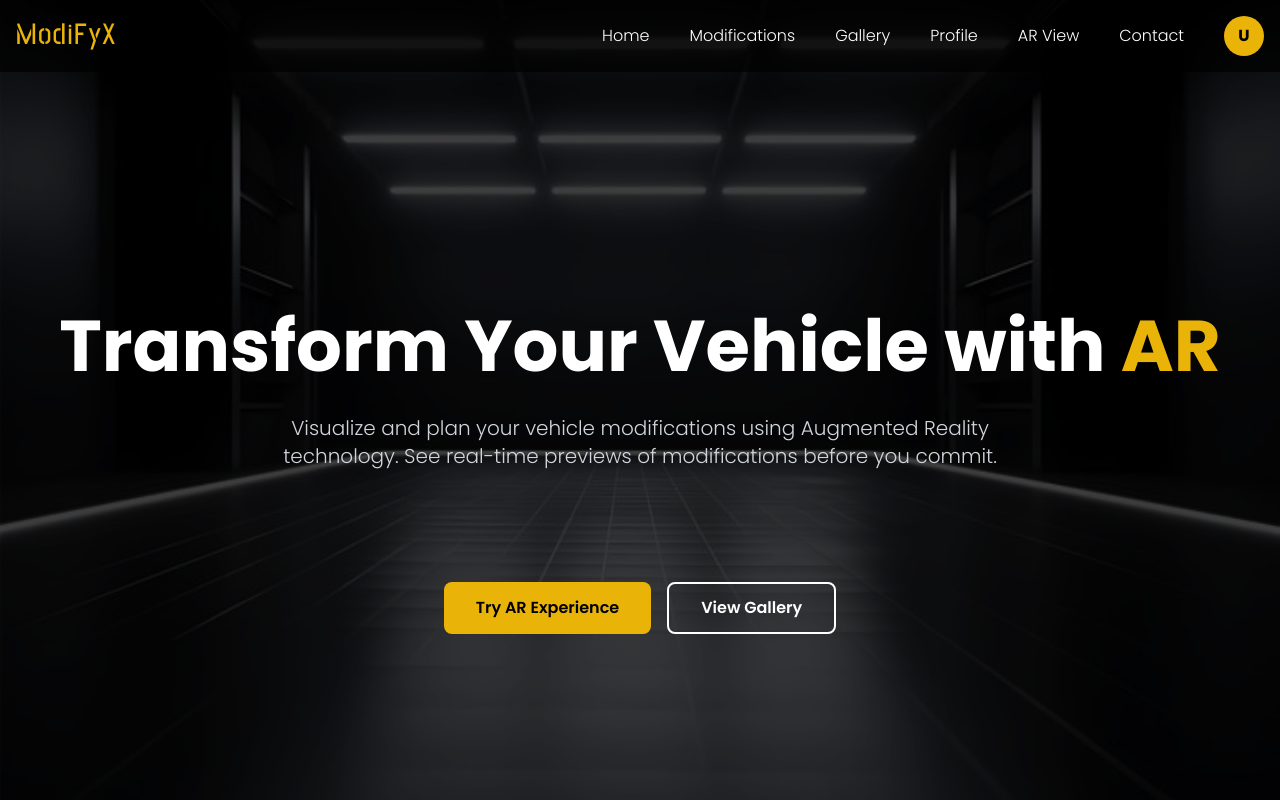
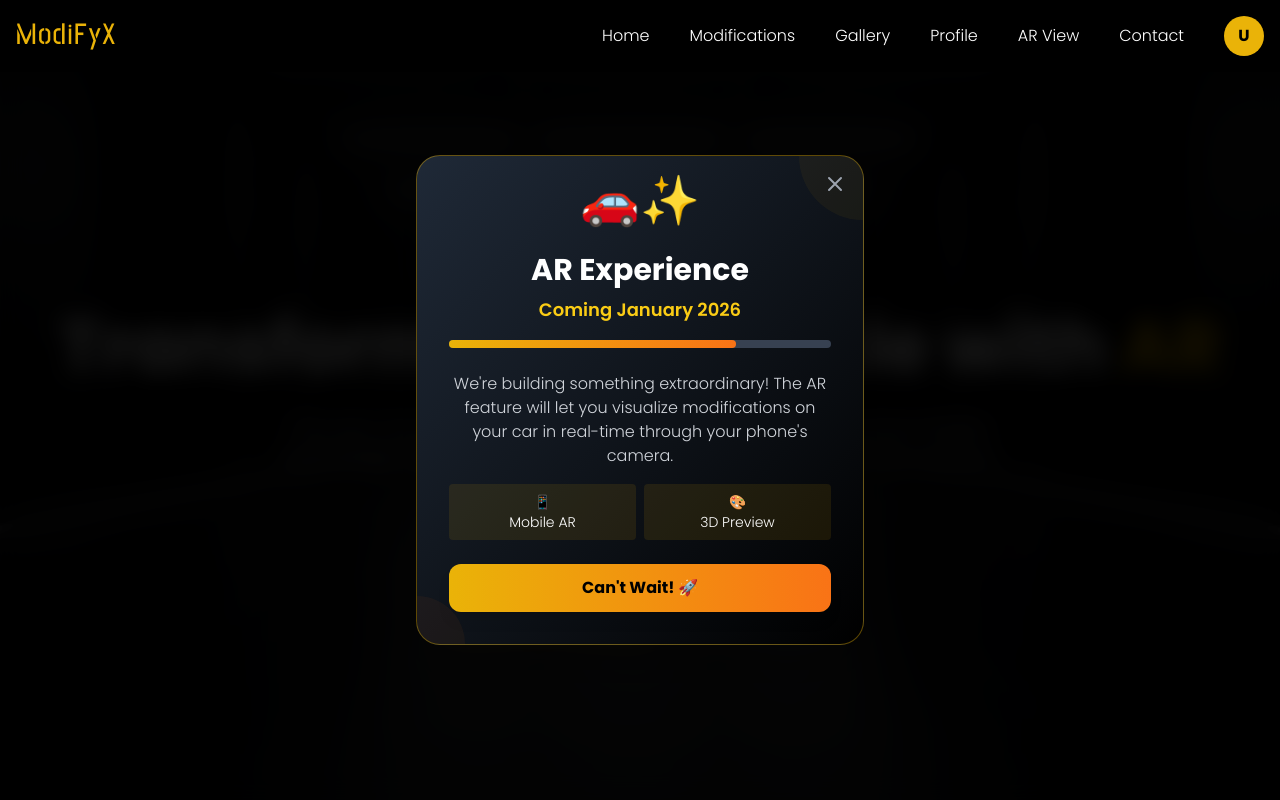
Before and after one commit to Dasindu02/ModiFyX--frontend, a React (Vite) app: page /Home in a window 1280 px wide. Both pictures are taken after a click on the button "Try AR Experience". Built offline with nearby package versions, Linux system fonts and the light colour scheme.

Commit message:
update the frontend with Try Experience

```diff
--- a/src/Pages/Homepage.tsx
+++ b/src/Pages/Homepage.tsx
@@ -13,6 +13,8 @@ const Home: React.FC = () => {
   const [user, setUser] = useState<User | null>(null);
   const navigate = useNavigate();
   const [moreOpen, setMoreOpen] = useState(false);
+  const [showPopup, setShowPopup] = useState(false);
+
 
   useEffect(() => {
   if (window.location.hash) {
@@ -56,6 +58,128 @@ useEffect(() => {
       }
     }
   }, []);
+
+
+  const triggerFireworks = () => {
+  const container = document.getElementById('fireworks-container');
+  if (!container) return;
+
+  container.innerHTML = '';
+
+  createFireworkWave(container, 60, 0); // First wave
+  setTimeout(() => createFireworkWave(container, 25, 500), 500); // Second wave
+  setTimeout(() => createFireworkWave(container, 30, 1000), 1000); // Third wave
+  setTimeout(() => createFireworkWave(container, 20, 1500), 1500); // Fourth wave
+  setTimeout(() => createFireworkWave(container, 15, 2000), 2000); // Final wave
+};
+
+const createFireworkWave = (container: HTMLElement, count: number, delay: number) => {
+  for (let i = 0; i < count; i++) {
+    setTimeout(() => {
+      createFirework(container);
+    }, delay + Math.random() * 800);
+  }
+};
+
+const createFirework = (container: HTMLElement) => {
+  const firework = document.createElement('div');
+  const colors = ['#FFD700', '#FFA500', '#FF6B00', '#FF4081', '#4CAF50', '#2196F3', '#9C27B0', '#00BCD4', '#8BC34A'];
+  const color = colors[Math.floor(Math.random() * colors.length)];
+
+  const left = 30 + Math.random() * 40;
+  const top = 20 + Math.random() * 60;
+
+  firework.style.cssText = `
+    position: absolute;
+    left: ${left}%;
+    top: ${top}%;
+    width: 8px;
+    height: 8px;
+    background: ${color};
+    border-radius: 50%;
+    pointer-events: none;
+    z-index: 9998;
+    box-shadow: 0 0 10px ${color}, 0 0 20px ${color};
+  `;
+
+  container.appendChild(firework);
+
+  createExplosionParticles(container, left, top, color);
+
+  const animation = firework.animate([
+    {
+      transform: 'scale(1) translateY(0) rotate(0deg)',
+      opacity: 1,
+      boxShadow: `0 0 10px ${color}, 0 0 20px ${color}`
+    },
+    {
+      transform: 'scale(1.5) translateY(-10px) rotate(180deg)',
+      opacity: 0.8,
+      boxShadow: `0 0 20px ${color}, 0 0 40px ${color}`
+    },
+    {
+      transform: `scale(0) translateY(-${Math.random() * 80 + 40}px) translateX(${Math.random() * 60 - 30}px) rotate(360deg)`,
+      opacity: 0,
+      boxShadow: `0 0 5px ${color}, 0 0 10px ${color}`
+    }
+  ], {
+    duration: Math.random() * 2000 + 2000,
+    easing: 'cubic-bezier(0.2, 0.8, 0.4, 1)'
+  });
+
+
+  animation.onfinish = () => {
+    firework.remove();
+  };
+};
+
+const createExplosionParticles = (container: HTMLElement, left: number, top: number, color: string) => {
+  const particleCount = 12 + Math.floor(Math.random() * 12);
+
+  for (let i = 0; i < particleCount; i++) {
+    setTimeout(() => {
+      const particle = document.createElement('div');
+      const angle = (i * 360 / particleCount) * (Math.PI / 180);
+      const distance = 30 + Math.random() * 50;
+
+      particle.style.cssText = `
+        position: absolute;
+        left: ${left}%;
+        top: ${top}%;
+        width: 4px;
+        height: 4px;
+        background: ${color};
+        border-radius: 50%;
+        pointer-events: none;
+        z-index: 9998;
+        box-shadow: 0 0 8px ${color};
+      `;
+
+      container.appendChild(particle);
+
+      const particleAnimation = particle.animate([
+        {
+          transform: 'scale(1) translate(0, 0)',
+          opacity: 1
+        },
+        {
+          transform: `scale(0.5) translate(${Math.cos(angle) * distance}px, ${Math.sin(angle) * distance}px)`,
+          opacity: 0
+        }
+      ], {
+        duration: 1500 + Math.random() * 1000,
+        easing: 'cubic-bezier(0.3, 0.7, 0.4, 1)'
+      });
+
+      particleAnimation.onfinish = () => {
+        particle.remove();
+      };
+    }, Math.random() * 300);
+  }
+};
+
+
+
 
 
 
@@ -175,9 +299,85 @@ useEffect(() => {
           See real-time previews of modifications before you commit.
         </p>
         <div className="flex gap-4 -mt-36">
-          <button className="bg-yellow-500 text-black px-8 py-3 rounded-lg font-semibold hover:bg-yellow-600 transition duration-300">
+
+          <button  onClick={() => setShowPopup(true)}
+          className="bg-yellow-500 text-black px-8 py-3 rounded-lg font-semibold hover:bg-yellow-600 transition duration-300">
             Try AR Experience
           </button>
+
+             {showPopup && (
+                <div className="fixed inset-0 bg-black/90 flex items-center justify-center z-[9999] backdrop-blur-md">
+                  {/* Fireworks Container */}
+                  <div className="absolute inset-0 pointer-events-none" id="fireworks-container"></div>
+
+                  <div className="relative bg-gradient-to-br from-gray-800 to-black border border-yellow-500/40 text-white p-8 rounded-3xl shadow-2xl w-90 max-w-md text-center overflow-hidden">
+                    {/* Close Button */}
+                    <button
+                      onClick={() => setShowPopup(false)}
+                      className="absolute top-4 right-4 text-gray-400 hover:text-yellow-500 transition-colors duration-300 z-20"
+                    >
+                      <svg className="w-6 h-6" fill="none" stroke="currentColor" viewBox="0 0 24 24">
+                        <path strokeLinecap="round" strokeLinejoin="round" strokeWidth={2} d="M6 18L18 6M6 6l12 12" />
+                      </svg>
+                    </button>
+
+                    {/* Background Pattern */}
+                    <div className="absolute inset-0 opacity-5">
+                      <div className="absolute top-0 right-0 w-32 h-32 bg-yellow-500 rounded-full -translate-y-16 translate-x-16"></div>
+                      <div className="absolute bottom-0 left-0 w-24 h-24 bg-orange-500 rounded-full -translate-x-12 translate-y-12"></div>
+                    </div>
+
+                    <div className="relative z-10">
+                      {/* Animated Icon */}
+                      <div className="text-5xl mb-4 animate-bounce">🚗✨</div>
+
+                      {/* Header */}
+                      <h2 className="text-3xl font-bold text-white mb-2">
+                        AR Experience
+                      </h2>
+                      <div className="text-yellow-400 text-lg font-semibold mb-4">Coming January 2026</div>
+
+                      {/* Progress Bar */}
+                      <div className="w-full bg-gray-700 rounded-full h-2 mb-6">
+                        <div className="bg-gradient-to-r from-yellow-500 to-orange-500 h-2 rounded-full w-3/4"></div>
+                      </div>
+
+                      {/* Description */}
+                      <div className="mb-6">
+                        <p className="text-gray-300 mb-4">
+                          We're building something extraordinary! The AR feature will let you visualize modifications on your car in real-time through your phone's camera.
+                        </p>
+
+                        <div className="grid grid-cols-2 gap-2 text-sm">
+                          <div className="bg-yellow-500/10 rounded p-2">
+                            <div className="text-yellow-400">📱</div>
+                            <div>Mobile AR</div>
+                          </div>
+                          <div className="bg-yellow-500/10 rounded p-2">
+                            <div className="text-yellow-400">🎨</div>
+                            <div>3D Preview</div>
+                          </div>
+                        </div>
+                      </div>
+
+                      {/* Actions */}
+                      <div className="space-y-3">
+                      <button
+                onClick={() => {
+                  triggerFireworks();
+                  // Close popup after longer celebration (6 seconds)
+                  setTimeout(() => setShowPopup(false), 6000);
+                }}
+                className="w-full bg-gradient-to-r from-yellow-500 to-orange-500 text-black px-6 py-3 rounded-xl font-bold hover:from-yellow-600 hover:to-orange-600 transition-all duration-300 shadow-lg transform hover:scale-105"
+              >
+                Can't Wait! 🚀
+              </button>
+                      </div>
+                    </div>
+                  </div>
+                </div>
+              )}
+
           <button className="border-2 border-white text-white px-8 py-3 rounded-lg font-semibold hover:bg-white hover:text-black transition duration-300">
             View Gallery
           </button>
@@ -239,7 +439,7 @@ useEffect(() => {
                   Save and compare different looks
                 </li>
               </ul>
-              <button className="bg-yellow-500 text-black px-6 py-3 rounded-lg font-semibold hover:bg-yellow-600 transition duration-300">
+              <button  className="bg-yellow-500 text-black px-6 py-3 rounded-lg font-semibold hover:bg-yellow-600 transition duration-300">
                 Launch AR Camera
               </button>
             </div>
```
